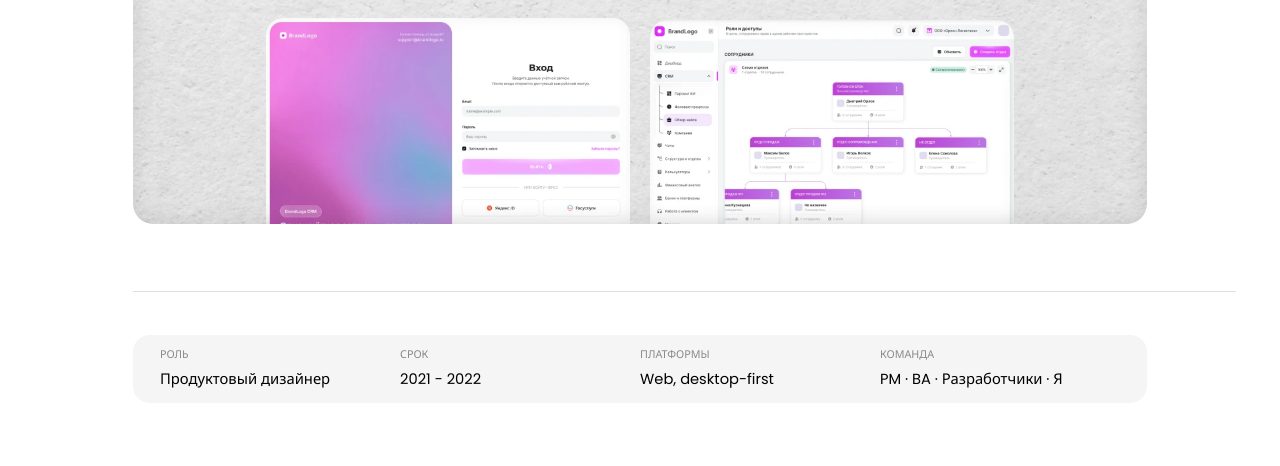
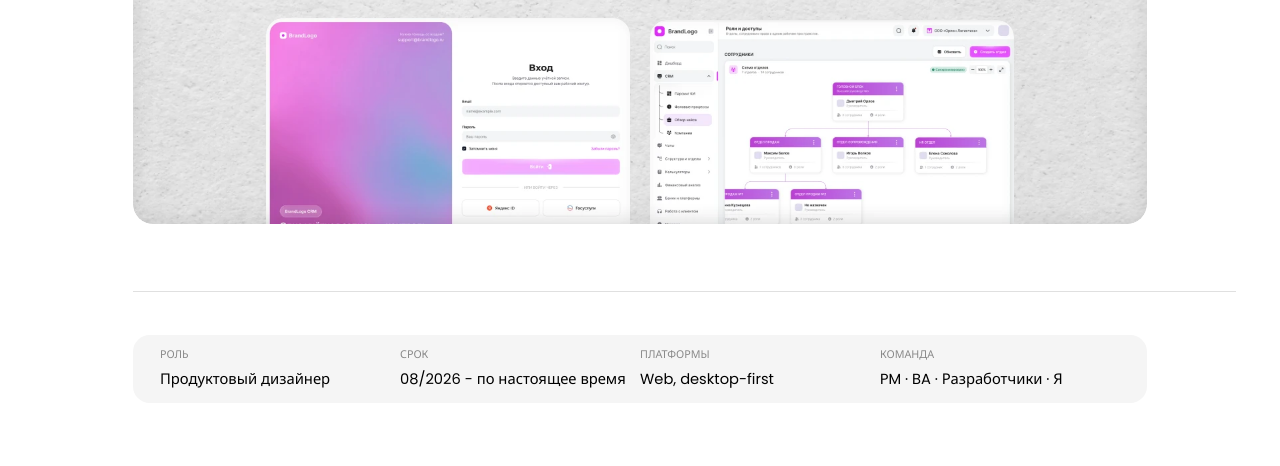
Before and after one commit to MountDSGN-bit/mountdsgn, a plain HTML site: page crm.html in a window 1280 px wide. Shown: the part 301-767 px from the top of the page. Drawn offline with Linux system fonts and the light colour scheme.

Commit message:
CRM case: period 08/2026 - present
Co-Authored-By: Claude Sonnet 5.5 <noreply@anthropic.com>
Claude-Session: https://claude.ai/code/session_01MaCRRPJWtG8tY22VDMqRVs

```diff
--- a/crm.html
+++ b/crm.html
@@ -25,7 +25,7 @@
 <div class="bgi"><img src="assets/img/fx-bg.webp" alt="" width="2400" height="1600" fetchpriority="high"></div>
 <div class="in"><p class="k">B2B CRM · WEB</p><h1>CRM с нуля: от безопасного входа до структуры компании</h1><p class="d" style="width:calc(var(--u)*1260)">Tencore CRM - рабочее пространство для команд, которые подбирают клиентам банковские и финансовые продукты. Проектирую продукт с нуля: фундамент, дизайн-систему и ключевые сценарии.</p></div>
 <div class="hpr"><div class="hp" style="left:calc(var(--u)*199);top:calc(var(--u)*340)"><img src="assets/img/cr2-h1.webp" width="546" height="310" alt="Экран входа в CRM" fetchpriority="high" style="width:100%;height:auto;display:block" class=""></div><div class="hp" style="left:calc(var(--u)*775);top:calc(var(--u)*343)"><img src="assets/img/cr2-h2.webp" width="546" height="308" alt="Схема организации компании" fetchpriority="high" style="width:100%;height:auto;display:block" class=""></div></div>
-<div class="shine"></div></div></section><section class="cs-meta"><div class="ln"></div><div class="row" data-reveal><div><span class="k">РОЛЬ</span><span class="v">Продуктовый дизайнер</span></div><div><span class="k">СРОК</span><span class="v">2021 - 2022</span></div><div><span class="k">ПЛАТФОРМЫ</span><span class="v">Web, desktop-first</span></div><div><span class="k">КОМАНДА</span><span class="v">PM · BA · Разработчики · Я</span></div></div></section><section class="cs-sum"><div class="r2">
+<div class="shine"></div></div></section><section class="cs-meta"><div class="ln"></div><div class="row" data-reveal><div><span class="k">РОЛЬ</span><span class="v">Продуктовый дизайнер</span></div><div><span class="k">СРОК</span><span class="v">08/2026 - по настоящее время</span></div><div><span class="k">ПЛАТФОРМЫ</span><span class="v">Web, desktop-first</span></div><div><span class="k">КОМАНДА</span><span class="v">PM · BA · Разработчики · Я</span></div></div></section><section class="cs-sum"><div class="r2">
 <div class="col" data-reveal><h2 class="geo">МОЯ РОЛЬ</h2><p style="width:calc(var(--u)*733)">Я вёл дизайн CRM от сценариев и структуры до готовых интерфейсов и дизайн-системы. Исследование и метрики вели PM и аналитики, а я превращал их выводы и рабочие процессы команды в понятные экраны и проверял решения на прототипе с сотрудниками компании.</p><div class="tags"><span class="tag">Продуктовое мышление</span><span class="tag">B2B SaaS</span><span class="tag">Прототипирование</span><span class="tag">Дизайн-система</span></div></div>
 <div class="col" data-reveal style="--i:1"><h2 class="geo">КОРОТКО О КЕЙСЕ</h2><p style="width:calc(var(--u)*634)">Брокеры работают в россыпи инструментов: Excel, мессенджеры, почта, банковские порталы. Мы строим единое рабочее пространство, где у компании есть своя изолированная организация, структура отделов и понятные права. Первый этап - фундамент: вход, организации, безопасность и доступы, на которых вырастет вся CRM.</p></div></div>
 <div class="nums" data-reveal><div><b>4 из 5</b><span>сотрудников компании прошли регистрацию без подсказок в тесте прототипа</span></div><div><b>2 владельца</b><span>собрали схему отделов без помощи</span></div><div><b>1 → N</b><span>один аккаунт - несколько организаций</span></div><div><b>~50</b><span>компонентов в UI-kit готовы к разработке (оценка по Figma)</span></div></div></section><section class="cs-ctx"><div class="row">
```
Also changed, not shown: 1 other file.
